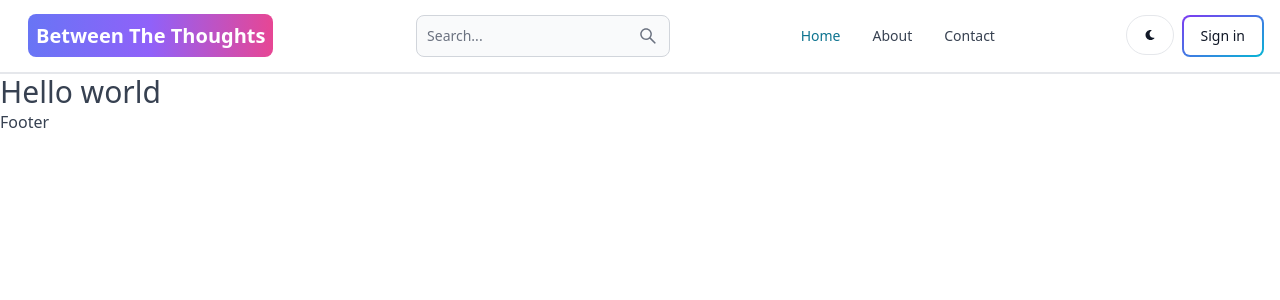
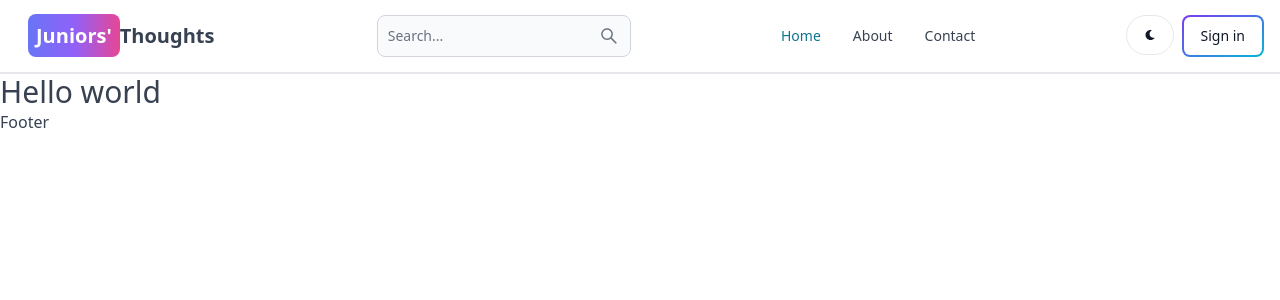
Before and after one commit to Mduduzi-Ndlovu1/nextblogfinal, a Next.js app: page / in a window 1280 px wide. Shown: the top 300 px of the page. Built offline with nearby package versions, Linux system fonts and the light colour scheme; no server answers.

Commit message:
changed the title of page

```diff
--- a/src/app/components/Header.jsx
+++ b/src/app/components/Header.jsx
@@ -18,8 +18,9 @@ export default function Header() {
       className='m-3 self-center whitespace-nowrap text-sm sm:text-xl font-semibold dark:text-white'
       >
         <span className='p-2 bg-gradient-to-r from-indigo-500 via-purple-500 to-pink-500 rounded-lg text-white'>
-          Between The Thoughts
+          Juniors&apos;
         </span>
+        Thoughts
       </Link>
 
       <form>
--- a/src/app/layout.js
+++ b/src/app/layout.js
@@ -19,7 +19,7 @@ const geistMono = Geist_Mono({
 });
 
 export const metadata = {
-  title: "Between The Thoughts",
+  title: "Juniors' Thoughts",
   description:
     "Blog created to share thoughts and ideas that might not be too deep naturally",
 };
```
